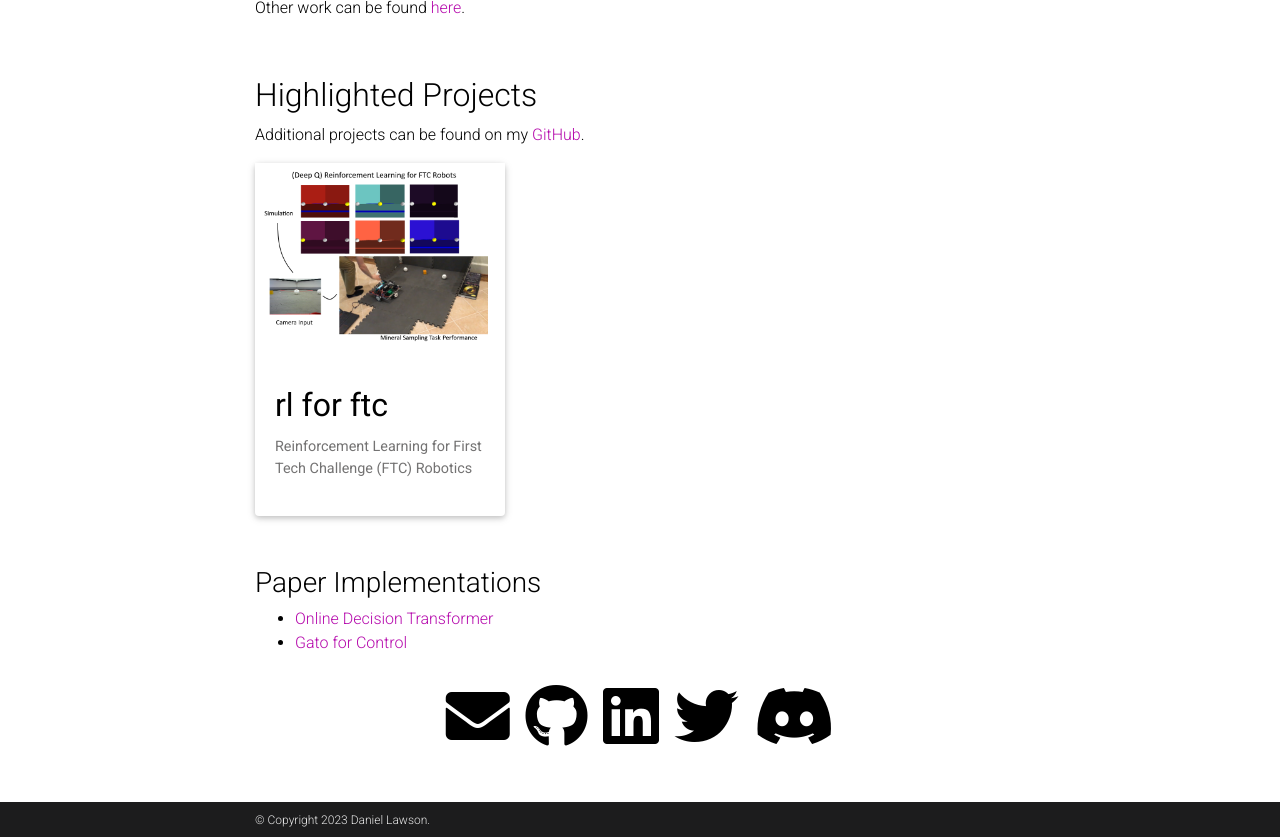
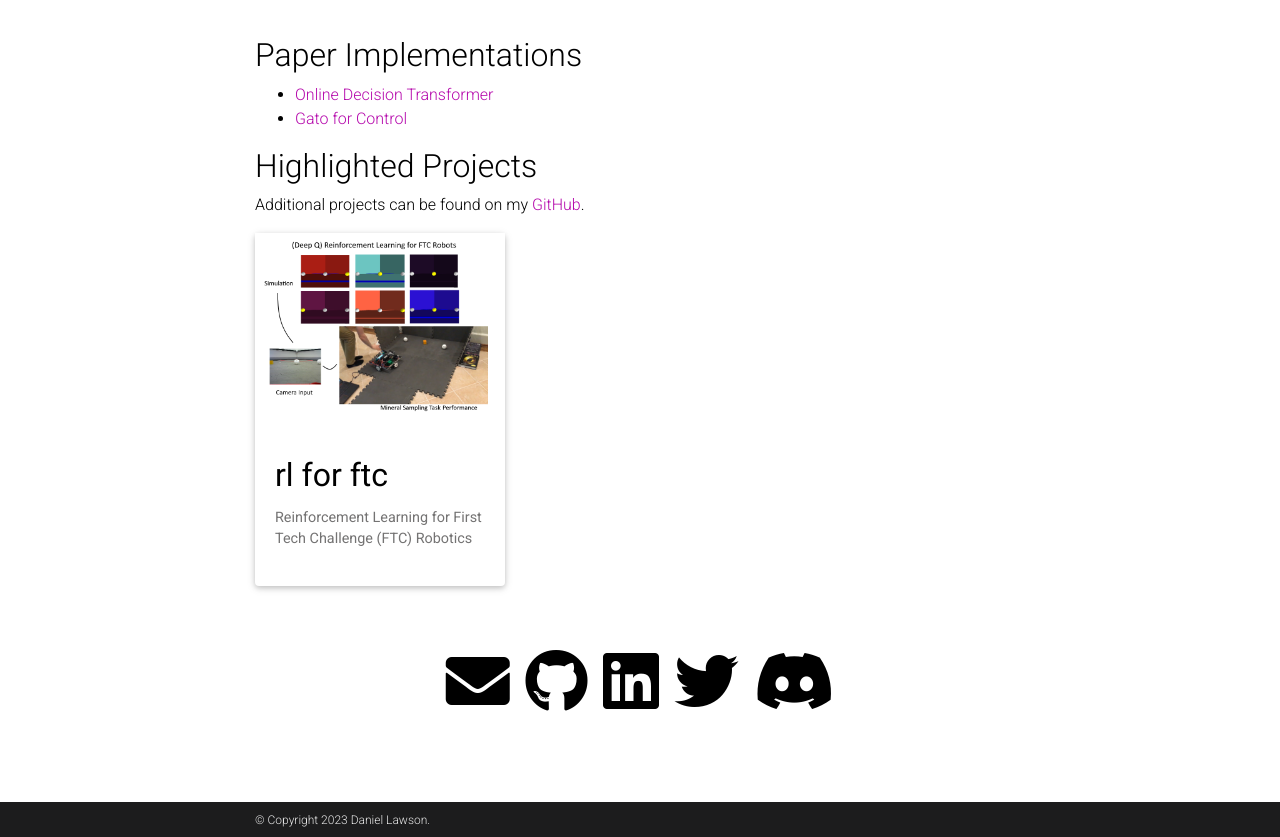
Before and after one commit to daniellawson9999/portfolio, a Jekyll site: the page built from _pages/about.md, in a window 1280 px wide and 1400 px high, scrolled down 238 px, cut to the strip 563-1400 px from the top of the window. Built offline with Jekyll 4.4.1, drawn with Linux system fonts in a browser that asks for light colours; comment, search, counter and statistics services are not loaded; a style sheet for code colours, icons or effects is not loaded.

Commit message:
the things

```diff
--- a/_bibliography/papers.bib
+++ b/_bibliography/papers.bib
@@ -19,6 +19,7 @@
       archivePrefix={arXiv},
       selected={true},
       url={https://arxiv.org/abs/2303.07551},
+      venue={Workshop on Reincarnating Reinforcement Learning at ICLR 2023},
       preview={attention-viz.png},
       primaryClass={cs.LG}
 }
@@ -30,6 +31,7 @@
       eprint={2303.01346},
       archivePrefix={arXiv},
       primaryClass={cs.RO},
+      venue={Preprint},
       url={https://arxiv.org/abs/2303.01346},
       preview={co-learn-and-plan-2.png},
       %website={https://sites.google.com/view/dscrl}
@@ -45,6 +47,7 @@
       primaryClass={cs.RO},
       url={https://arxiv.org/abs/2211.06407},
       preview={controltransformer-ms.png},
+      venue={To appear at IROS 2023},
       selected={true},
 }
 
--- a/_pages/about.md
+++ b/_pages/about.md
@@ -45,9 +45,13 @@
 {% endfor %}
 
 </div>
-Other work can be found [here](https://scholar.google.com/citations?user=yboVGIIAAAAJ).
+<!-- Other work can be found [here](https://scholar.google.com/citations?user=yboVGIIAAAAJ). -->
 
 <br>
+
+## Paper Implementations
+- [Online Decision Transformer](https://github.com/daniellawson9999/online-decision-transformer)
+- [Gato for Control](https://github.com/daniellawson9999/gato-control)
 
 ## Highlighted Projects
 Additional projects can be found on my [GitHub](https://github.com/daniellawson9999).
```
Also changed, not shown: other parts of _pages/about.md (+0 -4 lines), _layouts/bib.html (+8 -1 lines).
